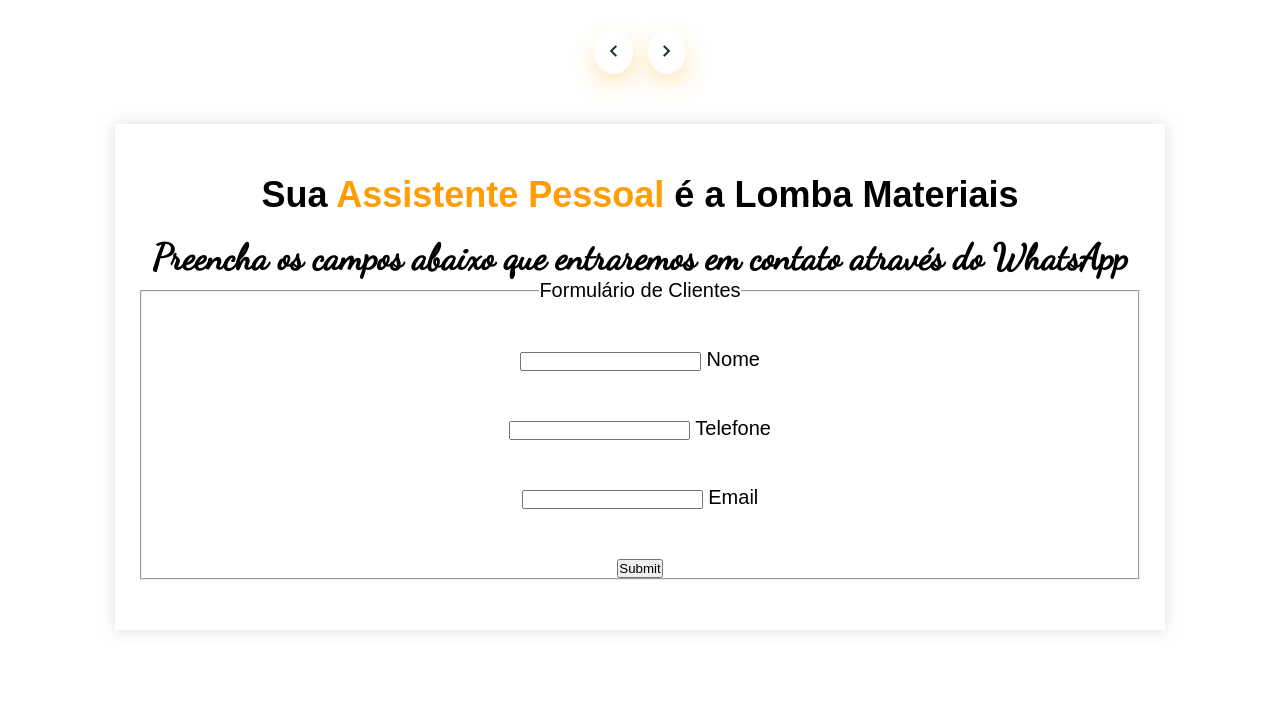
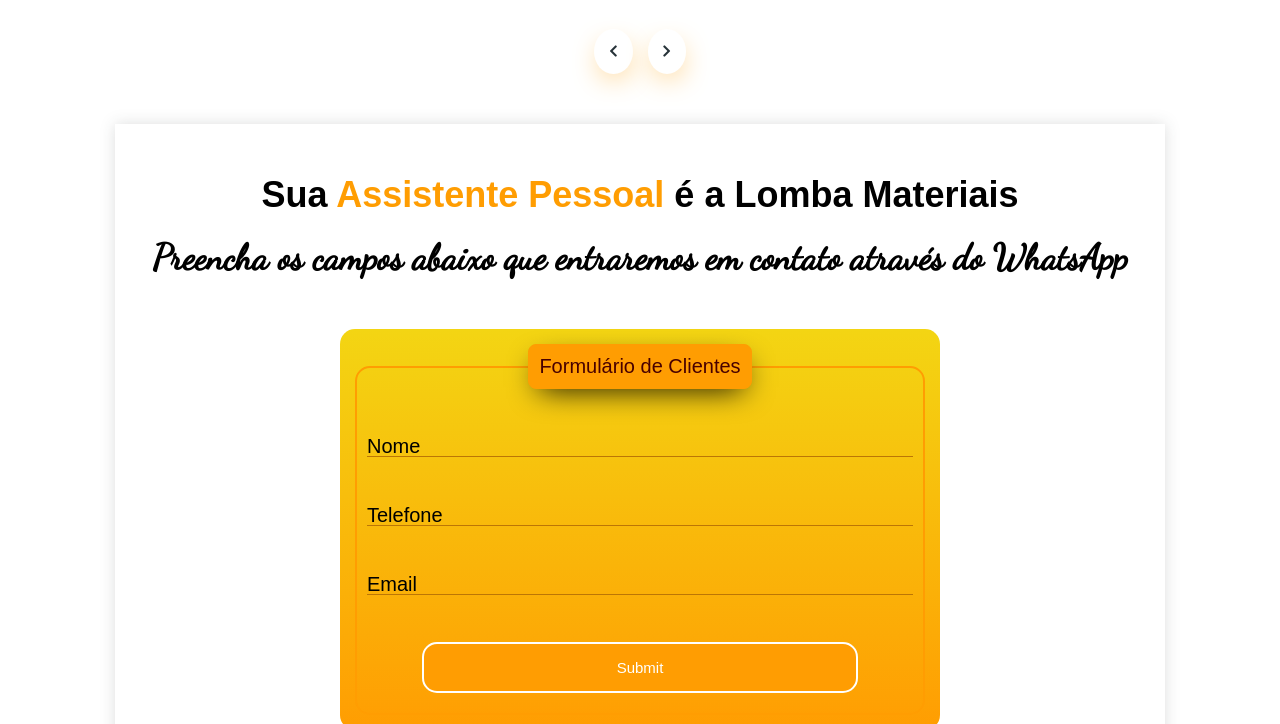
Before and after one commit to bpessanha21/lomba, a plain HTML site: page index.html in a window 1280 px wide. Shown: the part 2810-3534 px from the top of the page. Drawn offline with Linux system fonts and the light colour scheme; a web font is replaced by a local one.

Commit message:
Add files via upload

```diff
--- a/assets/css/form.css
+++ b/assets/css/form.css
@@ -55,20 +55,18 @@ legend  {
     color: #bc7605;
 }
 
-
-
 /* Criando o botão de enviar */
 
-.btn__submit {
+#submit {
     background-color: #FF9D02;
+    width: 100%;
+    padding: 15px;
+    color: #ffffff;
+    font-size: 15px;
+    cursor: pointer;
+    border-radius: 15px;
     margin-bottom: 20px;
-
     border: 2px solid white;
-    border-radius: 15px;
-    color: #ffffff;
-    padding: 15px;
-    width: 100%;
-    box-shadow: 1px 10px 30px -10px #000000;
     transition: all .5s;
     z-index: 1;
     }
@@ -77,7 +75,7 @@ legend  {
       https://codepen.io/alticreation/pen/zBZwOP
       */
 
-.btn__submit:hover {
+#submit:hover {
     background-color: #ffd102;
     color: rgb(72, 0, 0);
     }
--- a/assets/css/main.css
+++ b/assets/css/main.css
@@ -678,7 +678,7 @@ header {
   text-align: center;
   background-color: #ffffff;
   filter: drop-shadow(0 0 0.75rem rgba(27, 31, 35, 0.15));
-  margin-bottom: 10rem;
+  margin-bottom: 10px;
 }
 
 .farm-invest__title {
@@ -689,54 +689,7 @@ header {
   color: #FF9D02;
 }
 
-.btn__farm--invest {
-  border: 1px solid #FF9D02;
-  color: #ffffff;
-  display: inline-block;
-  min-width: 25rem;
-  margin-top: 4rem;
-  box-shadow: 1px 10px 30px -10px #FF9D02;
-  transition: all .3s;
-  position: relative;
-  overflow: hidden;
-  z-index: 1;
-}
 
-.btn__farm--invest:after {
-  content: '';
-  position: absolute;
-  bottom: 0;
-  left: 0;
-  width: 100%;
-  height: 100%;
-  background-color: #FF9D02;
-  z-index: -2;
-}
-
-.btn__farm--invest:before {
-  content: '';
-  position: absolute;
-  bottom: 0;
-  left: 0;
-  width: 0%;
-  height: 100%;
-  background-color: #ffffff;
-  transition: all .3s;
-  z-index: -1;
-}
-
-/*
-    Button hover effect resource
-    https://codepen.io/alticreation/pen/zBZwOP
-    */
-
-.btn__farm--invest:hover {
-  color: #FF9D02;
-}
-
-.btn__farm--invest:hover:before {
-  width: 100%;
-}
 
 /*End Farm Invest*/
 /*Footer*/
@@ -1076,4 +1029,89 @@ header {
     min-width: initial;
   }
 }
-/*# sourceMappingURL=main.css.map */
+/*CSS do Formulário*/
+
+@import url("https://fonts.googleapis.com/css2?family=Chivo:wght@400;700&display=swap");
+
+.box {
+    background-image: linear-gradient(to top, #FF9D02, rgb(243, 213, 19));
+    position: relative;
+    margin-top: 5rem;
+    top: 50%;
+    left: 50%;
+    transform: translate(-50%);
+    padding: 15px;
+    border-radius: 15px;
+    width: 60%;
+}
+
+fieldset {
+    border: 2px solid #FF9D02;
+    border-radius: 15px;
+    padding-left: 10px;
+    padding-right: 10px;
+}
+
+legend  {
+    color: rgb(72, 0, 0);
+    border: 1px solid #FF9D02;
+    box-shadow: 1px 10px 30px -10px #000000;
+    padding: 10px;
+    text-align: center;
+    background-color: #FF9D02;
+    border-radius: 8px;
+}
+
+.inputBox{
+    position: relative;
+}
+
+.inputUser{
+    background: none;
+    border: none;
+    border-bottom: 1px solid #bc7605;
+    outline: none;
+    color: rgb(72, 0, 0);
+    font-size: 15px;
+    width: 100%;
+    letter-spacing: 2px;
+}
+
+.labelInput{
+    position: absolute;
+    top: 0px;
+    left: 0px;
+    pointer-events: none;
+    transition: .5s;
+}
+.inputUser:focus ~ .labelInput,
+.inputUser:valid ~ .labelInput {
+    top: -20px;
+    font-size: 10px;
+    color: #bc7605;
+}
+
+/* Criando o botão de enviar */
+
+#submit {
+    background-color: #FF9D02;
+    width: 80%;
+    padding: 15px;
+    color: #ffffff;
+    font-size: 15px;
+    cursor: pointer;
+    border-radius: 15px;
+    margin-bottom: 20px;
+    border: 2px solid white;
+    transition: all .5s;
+    z-index: 1;
+    }
+    /*
+      Button hover effect resource
+      https://codepen.io/alticreation/pen/zBZwOP
+      */
+
+#submit:hover {
+    background-color: #ffd102;
+    color: rgb(72, 0, 0);
+    }
```
